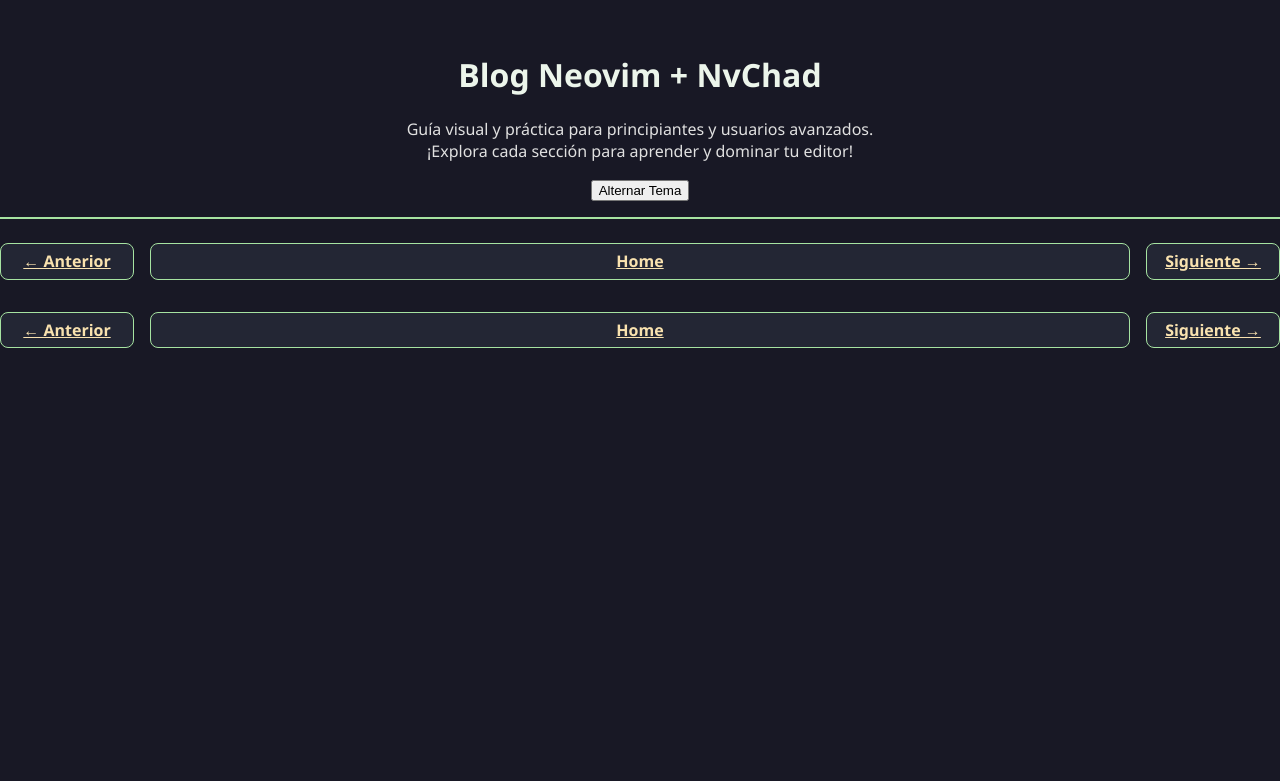
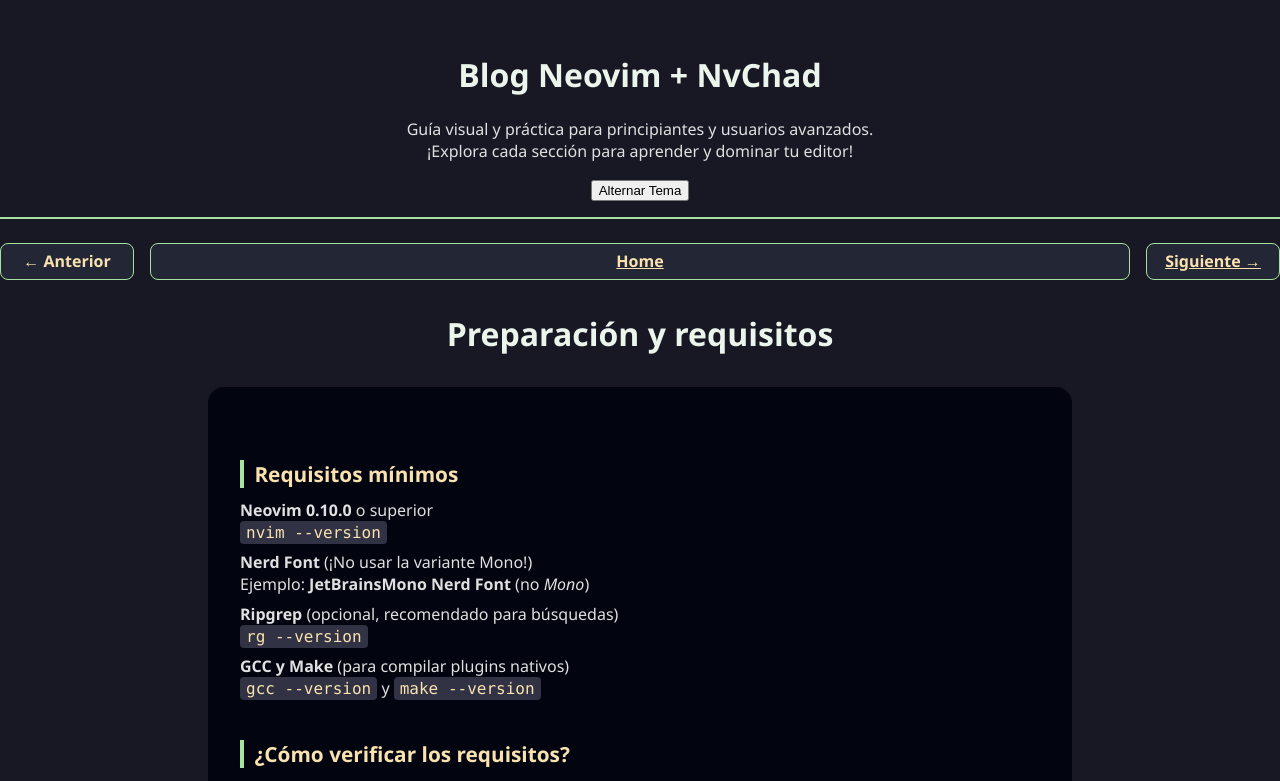
Before and after one commit to jmrodev/blog, a website: page index.html in a window 1280 px wide. Shown: the top 781 px of the page. Drawn offline with Linux system fonts and the light colour scheme.

Commit message:
Agrega el archivo router.js y actualiza index.html para incluir el script del enrutador. Se normalizan las rutas de los archivos en el enrutador y se ajusta la lógica para cargar la página inicial correctamente.

```diff
--- a/index.html
+++ b/index.html
@@ -24,5 +24,6 @@
     <a href="#" id="nav-next-bottom">Siguiente &rarr;</a>
   </div>
   <script src="scripts/script.js"></script>
+  <script src="scripts/router.js"></script>
 </body>
 </html>
--- a/scripts/router.js
+++ b/scripts/router.js
@@ -2,25 +2,30 @@
 document.addEventListener('DOMContentLoaded', () => {
   const contentArea = document.getElementById('content-area');
   const pageOrder = [
-    'src/instalacion/preparacion.html',
-    'src/instalacion/fuentes.html',
-    'src/instalacion/neovim_nvchad.html',
-    'src/configuracion/estructura.html',
-    'src/configuracion/plugins.html',
-    'src/configuracion/lsp.html',
-    'src/configuracion/mappings.html',
-    'src/configuracion/temas.html',
-    'src/configuracion/snippets.html',
-    'src/productividad/atajos.html',
-    'src/productividad/debug.html',
-    'src/productividad/tips.html',
-    'src/comunidad/recursos.html'
+    '/src/instalacion/preparacion.html',
+    '/src/instalacion/fuentes.html',
+    '/src/instalacion/neovim_nvchad.html',
+    '/src/configuracion/estructura.html',
+    '/src/configuracion/plugins.html',
+    '/src/configuracion/lsp.html',
+    '/src/configuracion/mappings.html',
+    '/src/configuracion/temas.html',
+    '/src/configuracion/snippets.html',
+    '/src/productividad/atajos.html',
+    '/src/productividad/debug.html',
+    '/src/productividad/tips.html',
+    '/src/comunidad/recursos.html'
   ];
 
   // Función para cargar contenido
   async function loadContent(url, pushState = true) {
     try {
-      const response = await fetch(url);
+      // Normaliza la ruta para evitar acumulación de prefijos
+      let fetchUrl = url;
+      if (!fetchUrl.startsWith('/')) {
+        fetchUrl = '/' + fetchUrl;
+      }
+      const response = await fetch(fetchUrl);
       const html = await response.text();
 
       const parser = new DOMParser();
@@ -126,9 +131,9 @@
   }
 
   // Cargar la página inicial al cargar el router.js
-  let initialPath = window.location.pathname.split('/blog/')[1] || 'index.html';
-  if (initialPath === 'index.html' || initialPath === '') {
-    initialPath = 'src/instalacion/preparacion.html';
+  let initialPath = window.location.pathname.split('/blog')[1] || '/index.html';
+  if (initialPath === '/index.html' || initialPath === '/') {
+    initialPath = '/src/instalacion/preparacion.html';
     history.replaceState({ path: initialPath }, '', initialPath);
   } else {
     history.replaceState({ path: initialPath }, '', initialPath); // Ensure initial URL is part of history state
```
